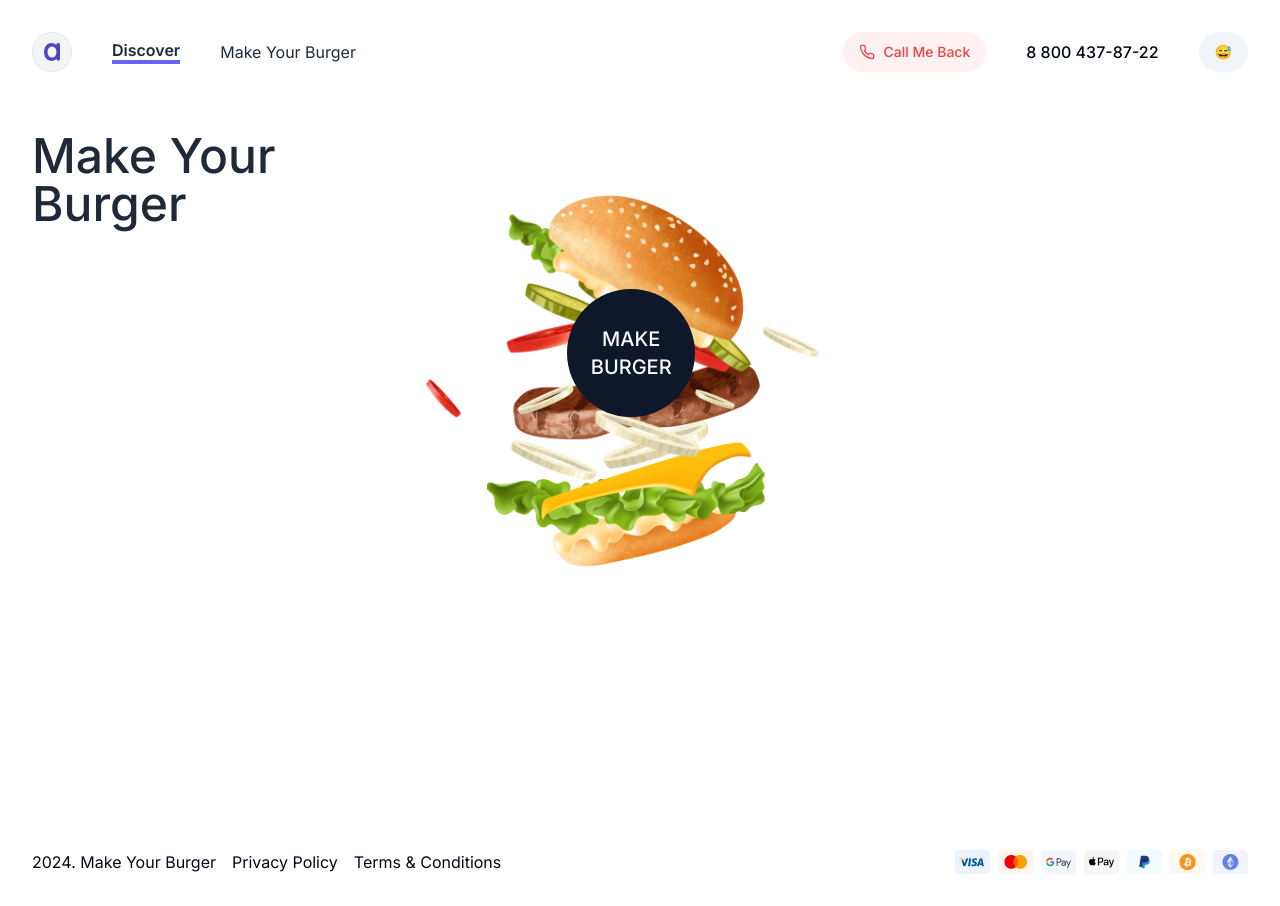
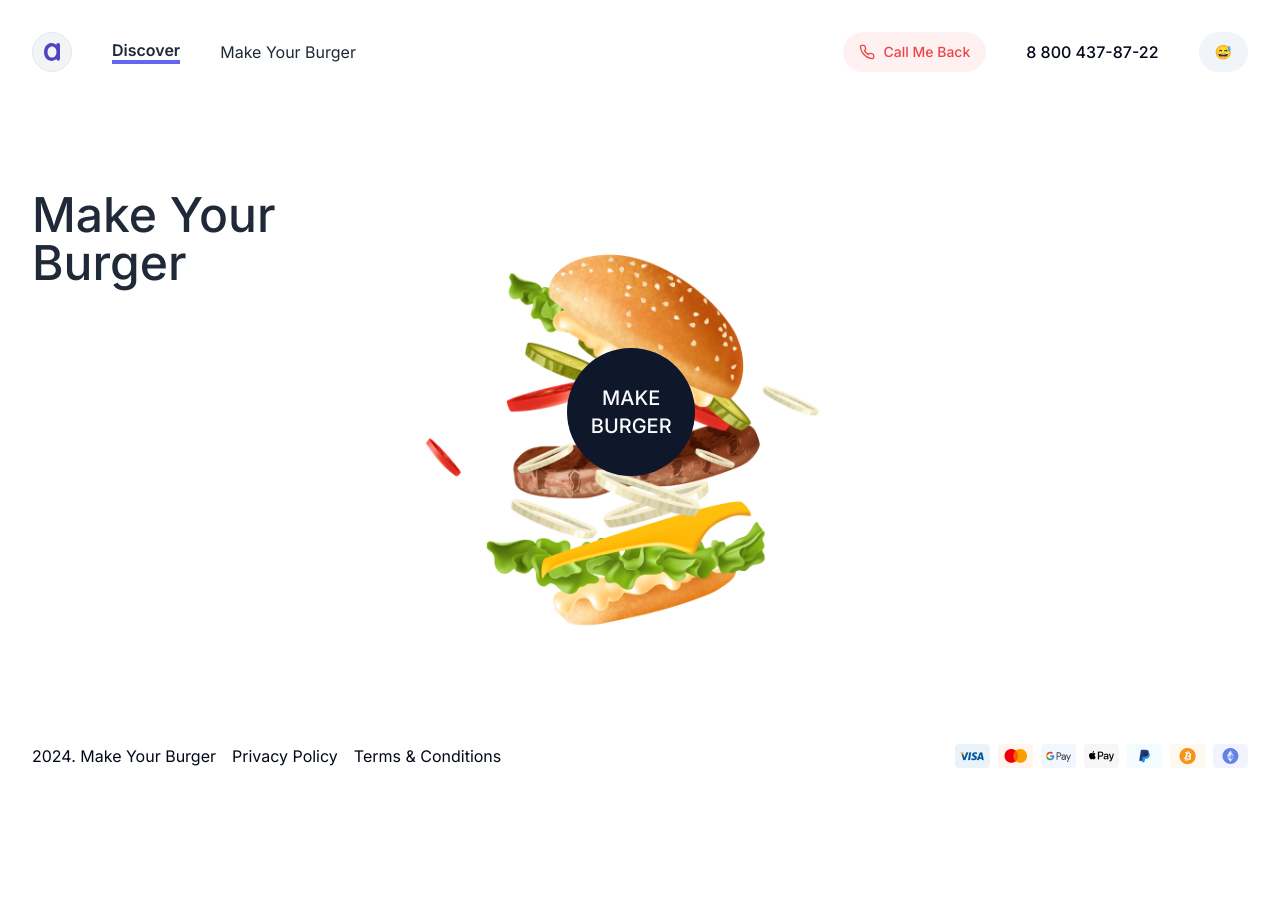
Before and after one commit to Alek30k/Make-Your-Burguer, a Next.js app: page / in a window 1280 px wide. After the commit the page ends 800 px from the top, so only its background shows below. Built offline with nearby package versions, Linux system fonts and the light colour scheme.

Commit message:
last commit

```diff
--- a/app/layout.tsx
+++ b/app/layout.tsx
@@ -3,6 +3,7 @@ import { Inter } from "next/font/google";
 import "./globals.css";
 import Navbar from "@/components/navbar";
 import Footer from "@/components/footer";
+import { cn } from "@/lib/utils";
 
 const inter = Inter({ subsets: ["latin"] });
 
@@ -18,8 +19,8 @@ export default function RootLayout({
 }) {
   return (
     <html lang="en">
-      <body className={inter.className}>
-        <div className="container mx-auto">
+      <body className={cn(inter.className, "")}>
+        <div className="container mx-auto sm:h-screen sm:flex sm:flex-col sm:justify-between">
           <Navbar />
           {children}
           <Footer />
--- a/app/page.tsx
+++ b/app/page.tsx
@@ -3,7 +3,7 @@ import HeroMain from "@/components/hero-main";
 
 const HomePage = () => {
   return (
-    <div className="mt-10 mb-56">
+    <div className="mt-10">
       <HeroMain />
       <div className="sm:hidden">
         <CartMain />
```
